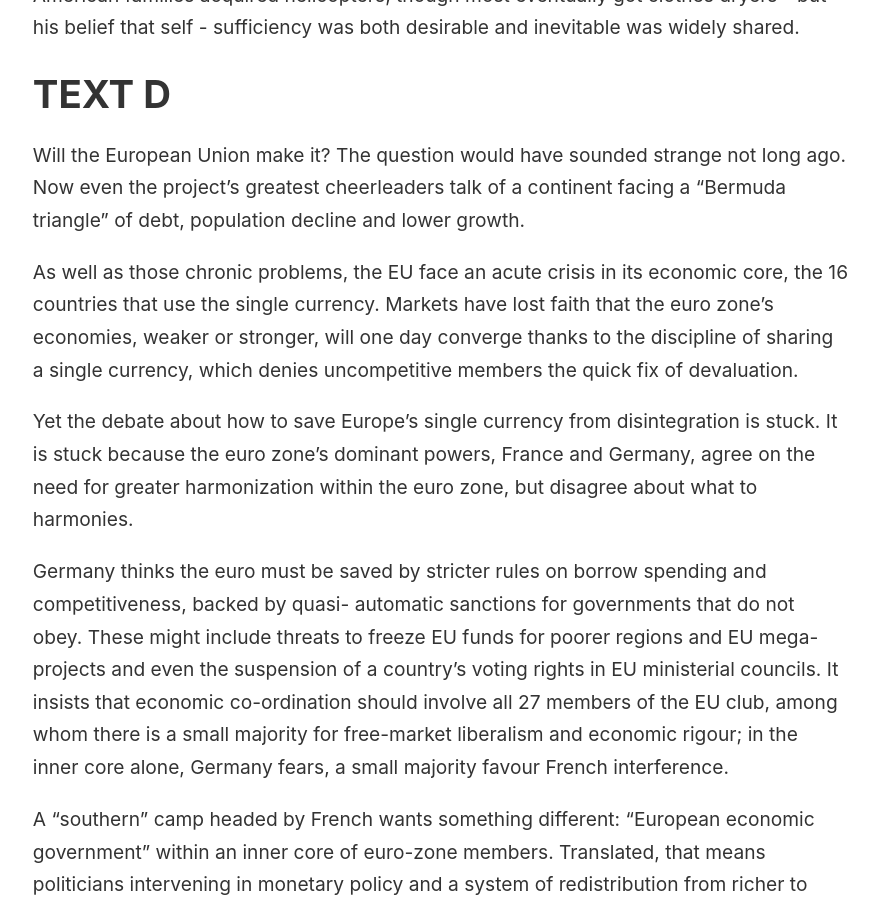
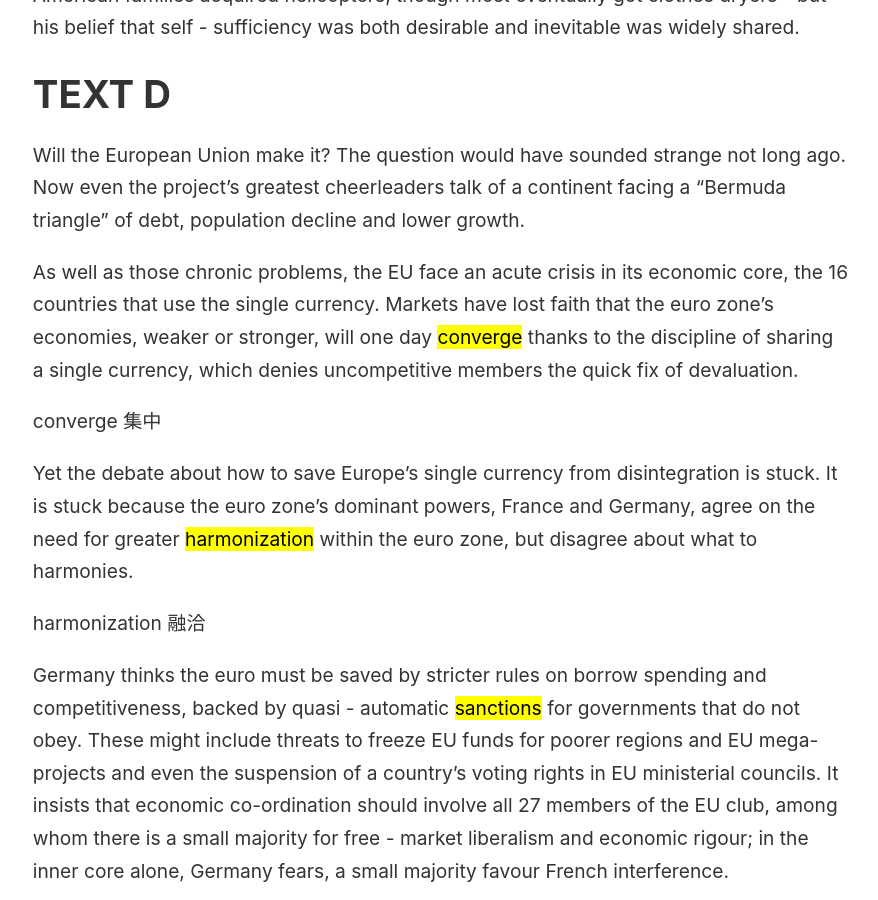
Before and after one commit to wingowen/digital-garden-jekyll, a Jekyll site: the page built from _notes/2011 考研二英语真题.md, in a window 1280 px wide and 900 px high, scrolled down 4248 px. Shown: the whole window, without its empty margins (44-922 px from the left). Built offline with Jekyll 4.4.1, drawn with Linux system fonts in a browser that asks for light colours; some of the changed text lies outside the part shown.

Commit message:
vault backup: 2024-06-21 20:07:14

```diff
--- a/_notes/2011 考研二英语真题.md
+++ b/_notes/2011 考研二英语真题.md
@@ -60,12 +60,20 @@
 
 Will the European Union make it? The question would have sounded strange not long ago. Now even the project's greatest cheerleaders talk of a continent facing a "Bermuda triangle" of debt, population decline and lower growth.
 
-As well as those chronic problems, the EU face an acute crisis in its economic core, the 16 countries that use the single currency. Markets have lost faith that the euro zone's economies, weaker or stronger, will one day converge thanks to the discipline of sharing a single currency, which denies uncompetitive members the quick fix of devaluation.
+As well as those chronic problems, the EU face an acute crisis in its economic core, the 16 countries that use the single currency. Markets have lost faith that the euro zone's economies, weaker or stronger, will one day ==converge== thanks to the discipline of sharing a single currency, which denies uncompetitive members the quick fix of devaluation.
 
-Yet the debate about how to save Europe's single currency from disintegration is stuck. It is stuck because the euro zone's dominant powers, France and Germany, agree on the need for greater harmonization within the euro zone, but disagree about what to harmonies.
+converge 集中
 
-Germany thinks the euro must be saved by stricter rules on borrow spending and competitiveness, backed by quasi- automatic sanctions for governments that do not obey. These might include threats to freeze EU funds for poorer regions and EU mega-projects and even the suspension of a country's voting rights in EU ministerial councils. It insists that economic co-ordination should involve all 27 members of the EU club, among whom there is a small majority for free-market liberalism and economic rigour; in the inner core alone, Germany fears, a small majority favour French interference.
+Yet the debate about how to save Europe's single currency from disintegration is stuck. It is stuck because the euro zone's dominant powers, France and Germany, agree on the need for greater ==harmonization== within the euro zone, but disagree about what to harmonies.
+
+harmonization 融洽
+
+Germany thinks the euro must be saved by stricter rules on borrow spending and competitiveness, backed by quasi - automatic ==sanctions== for governments that do not obey. These might include threats to freeze EU funds for poorer regions and EU mega-projects and even the suspension of a country's voting rights in EU ministerial councils. It insists that economic co-ordination should involve all 27 members of the EU club, among whom there is a small majority for free - market liberalism and economic rigour; in the inner core alone, Germany fears, a small majority favour French interference.
+
+sanctions 制裁
 
 A "southern" camp headed by French wants something different: "European economic government" within an inner core of euro-zone members. Translated, that means politicians intervening in monetary policy and a system of redistribution from richer to poorer members, via cheaper borrowing for governments through common Eurobonds or complete fiscal transfers. Finally, figures close to the France government have murmured, euro-zone members should agree to some fiscal and social harmonization: e.g., curbing competition in corporate-tax rates or labour costs.
 
 It is too soon to write off the EU. It remains the world's largest trading block. At its best, the European project is remarkably liberal: built around a single market of 27 rich and poor countries, its internal borders are far more open to goods, capital and labour than any comparable trading area. It is an ambitious attempt to blunt the sharpest edges of globalization, and make capitalism benign.
+
+make capitalism benign 资本良心发展 blunt 钝的
```
